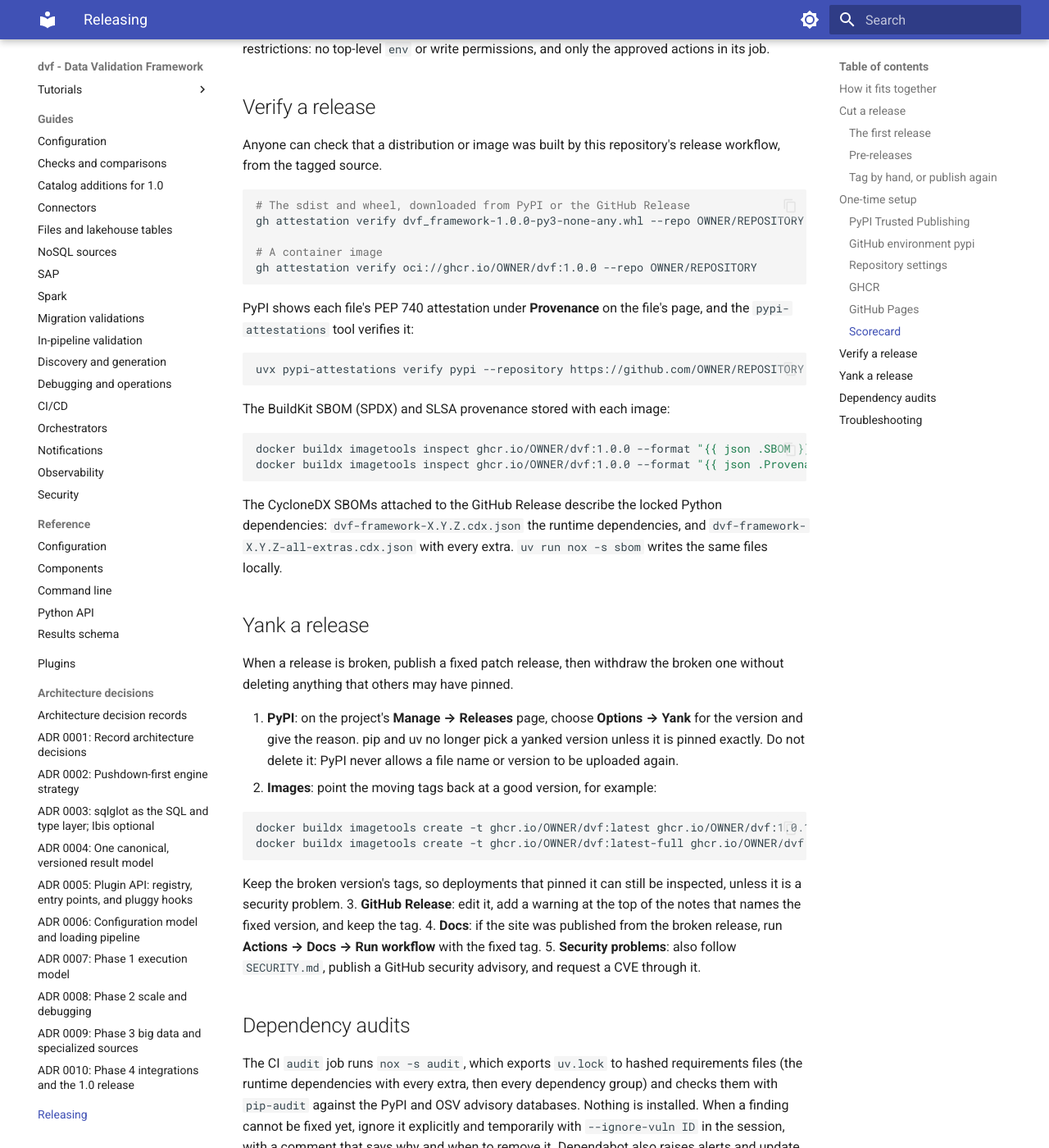
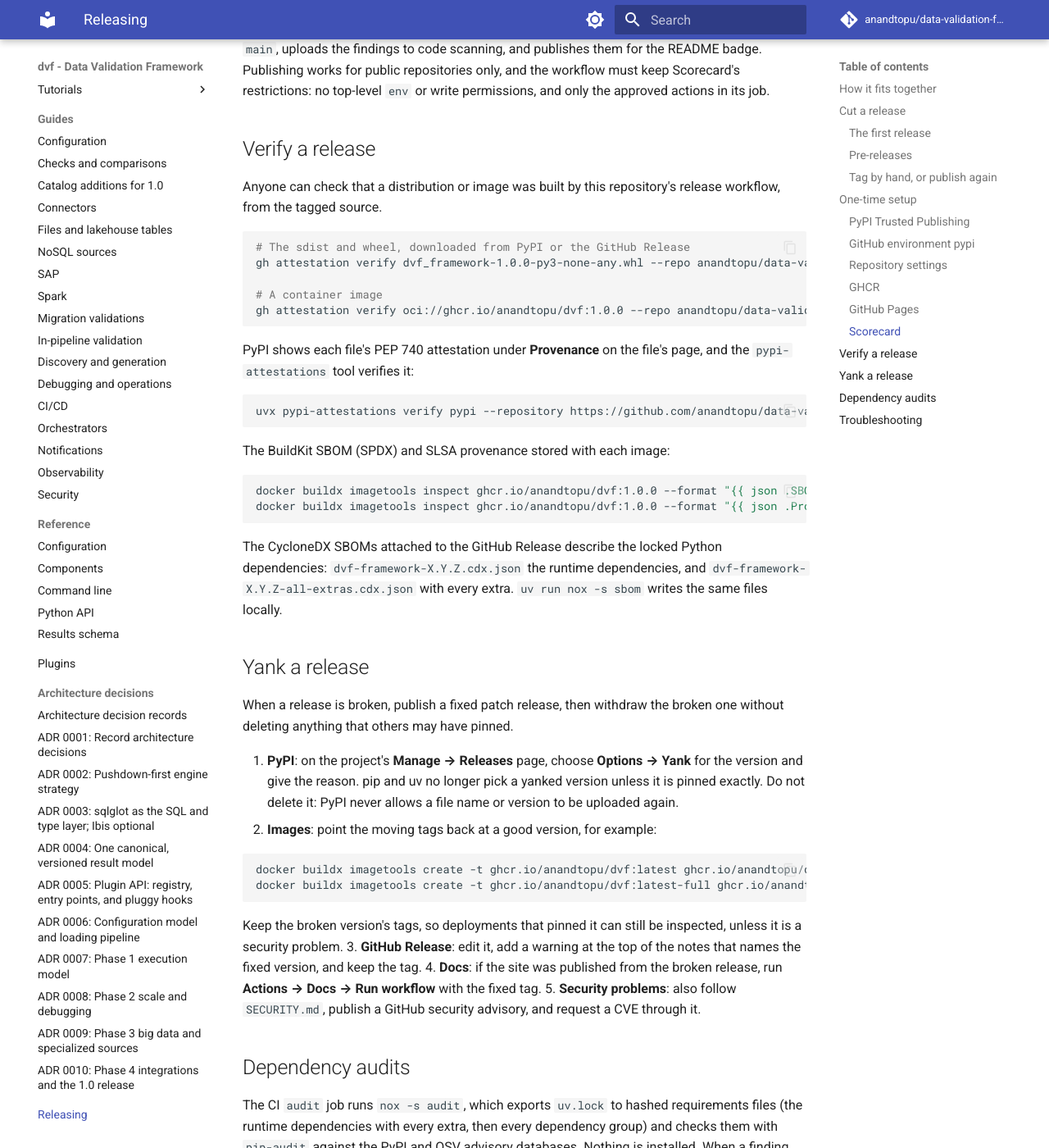
Before and after one commit to anandtopu/data-validation-framework, an MkDocs documentation site: the page built from docs/releasing.md, in a window 1280 px wide and 1400 px high, scrolled down 4399 px. Shown: the whole window at 82% size. Built offline with MkDocs 1.6.1 and Material for MkDocs 9.7.7, drawn with Linux system fonts in a browser that asks for light colours; comment, search, counter and statistics services are not loaded; some of the changed text lies outside the part shown.

Commit message:
chore: set the GitHub repository and prepare the 1.0.0 release
- Project URLs, badges, docs, image names and the GitHub Action reference
  now point at anandtopu/data-validation-framework and ghcr.io/anandtopu/dvf.
- mkdocs.yml gets site_url, repo_url and edit_uri for the Pages site.
- The release workflow moves the major tag (v1) to the newest final
  release of that major version, so "uses: ...@v1" resolves; older patch
  releases never move it backwards.

Release-As: 1.0.0
Co-Authored-By: Claude Opus 5.5 <noreply@anthropic.com>

````diff
--- a/action.yml
+++ b/action.yml
@@ -1,7 +1,7 @@
 # dvf GitHub Action: run a dvf configuration, publish the Markdown summary and reports, and
 # fail the step by the quality gates. Documented in docs/ci.md.
 #
-#   - uses: <owner>/dvf@v1
+#   - uses: anandtopu/data-validation-framework@v1
 #     with:
 #       config: dvf.yaml
 #       only: tag:pr
--- a/docs/releasing.md
+++ b/docs/releasing.md
@@ -19,8 +19,8 @@ The release workflow runs these jobs for a release tag:
 
 1. **Build**: `uv build` makes the sdist and wheel from the tag. `twine check --strict` validates their metadata and README, the built version must equal the tag, the wheel is installed in a clean environment and runs the seeded example, and `nox -s sbom` writes CycloneDX SBOMs from `uv.lock`.
 2. **PyPI**: a GitHub build provenance attestation is created for the sdist and wheel, then they are uploaded with Trusted Publishing, which also uploads PEP 740 attestations.
-3. **Images**, in parallel with PyPI: the slim and full images are built for `linux/amd64` and `linux/arm64`, pushed to `ghcr.io/OWNER/dvf`, given BuildKit SBOM and provenance attestations and a GitHub build provenance attestation, then pulled back and smoke-tested.
-4. **GitHub Release**: the notes are set from the version's `CHANGELOG.md` section, and the distributions and SBOMs are attached.
+3. **Images**, in parallel with PyPI: the slim and full images are built for `linux/amd64` and `linux/arm64`, pushed to `ghcr.io/anandtopu/dvf`, given BuildKit SBOM and provenance attestations and a GitHub build provenance attestation, then pulled back and smoke-tested.
+4. **GitHub Release**: the notes are set from the version's `CHANGELOG.md` section, and the distributions and SBOMs are attached. For the newest final release of a major version, the major tag (`v1`) is moved to it, so `uses: anandtopu/data-validation-framework@v1` gets the newest 1.x GitHub Action.
 5. **Docs**: the site is built from the tag and deployed (final releases only).
 
 Each job has only the permissions it needs; the workflow default is none. Release builds never restore caches. Every third-party action is pinned to a commit SHA, with its version in a comment for Dependabot.
@@ -114,23 +114,23 @@ Anyone can check that a distribution or image was built by this repository's rel
 
 ```bash
 # The sdist and wheel, downloaded from PyPI or the GitHub Release
-gh attestation verify dvf_framework-1.0.0-py3-none-any.whl --repo OWNER/REPOSITORY
+gh attestation verify dvf_framework-1.0.0-py3-none-any.whl --repo anandtopu/data-validation-framework
 
 # A container image
-gh attestation verify oci://ghcr.io/OWNER/dvf:1.0.0 --repo OWNER/REPOSITORY
+gh attestation verify oci://ghcr.io/anandtopu/dvf:1.0.0 --repo anandtopu/data-validation-framework
 ```
 
 PyPI shows each file's PEP 740 attestation under **Provenance** on the file's page, and the `pypi-attestations` tool verifies it:
 
 ```bash
-uvx pypi-attestations verify pypi --repository https://github.com/OWNER/REPOSITORY pypi:dvf_framework-1.0.0-py3-none-any.whl
+uvx pypi-attestations verify pypi --repository https://github.com/anandtopu/data-validation-framework pypi:dvf_framework-1.0.0-py3-none-any.whl
 ```
 
 The BuildKit SBOM (SPDX) and SLSA provenance stored with each image:
 
 ```bash
-docker buildx imagetools inspect ghcr.io/OWNER/dvf:1.0.0 --format "{{ json .SBOM }}"
-docker buildx imagetools inspect ghcr.io/OWNER/dvf:1.0.0 --format "{{ json .Provenance }}"
+docker buildx imagetools inspect ghcr.io/anandtopu/dvf:1.0.0 --format "{{ json .SBOM }}"
+docker buildx imagetools inspect ghcr.io/anandtopu/dvf:1.0.0 --format "{{ json .Provenance }}"
 ```
 
 The CycloneDX SBOMs attached to the GitHub Release describe the locked Python dependencies: `dvf-framework-X.Y.Z.cdx.json` the runtime dependencies, and `dvf-framework-X.Y.Z-all-extras.cdx.json` with every extra. `uv run nox -s sbom` writes the same files locally.
@@ -143,8 +143,8 @@ When a release is broken, publish a fixed patch release, then withdraw the broke
 2. **Images**: point the moving tags back at a good version, for example:
 
    ```bash
-   docker buildx imagetools create -t ghcr.io/OWNER/dvf:latest ghcr.io/OWNER/dvf:1.0.1
-   docker buildx imagetools create -t ghcr.io/OWNER/dvf:latest-full ghcr.io/OWNER/dvf:1.0.1-full
+   docker buildx imagetools create -t ghcr.io/anandtopu/dvf:latest ghcr.io/anandtopu/dvf:1.0.1
+   docker buildx imagetools create -t ghcr.io/anandtopu/dvf:latest-full ghcr.io/anandtopu/dvf:1.0.1-full
    ```
 
    Keep the broken version's tags, so deployments that pinned it can still be inspected, unless it is a security problem.
--- a/mkdocs.yml
+++ b/mkdocs.yml
@@ -1,5 +1,9 @@
 site_name: dvf - Data Validation Framework
 site_description: Configuration-driven data and schema validation for data migrations and data engineering
+site_url: https://anandtopu.github.io/data-validation-framework/
+repo_url: https://github.com/anandtopu/data-validation-framework
+repo_name: anandtopu/data-validation-framework
+edit_uri: edit/main/docs/
 strict: true
 
 theme:
````
Also changed, not shown: other parts of docs/releasing.md (+1 -1 lines), README.md (+4 -5 lines), docker/README.md (+8 -8 lines), docs/ci.md (+2 -2 lines), docs/installation.md (+7 -7 lines), docs/orchestrators.md (+1 -1 lines), pyproject.toml (+6 -7 lines), 5 other files.
